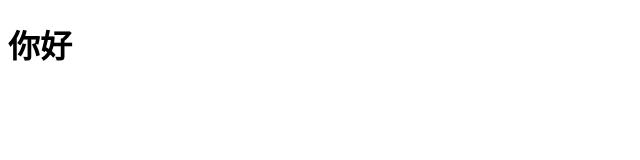
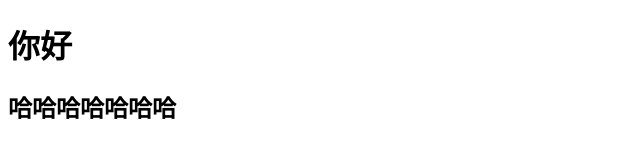
Before and after one commit to lanlinwang/demo1, a plain HTML site: page index.html in a window 1280 px wide. Shown: the whole page, without its empty margins (0-640 px from the left). Drawn offline with Linux system fonts and the light colour scheme.

Commit message:
second change

```diff
--- a/index.html
+++ b/index.html
@@ -6,5 +6,6 @@
 </head>
 <body>
 	<h1>你好</h1>
+	<h2>哈哈哈哈哈哈哈</h2>
 </body>
 </html>
```
